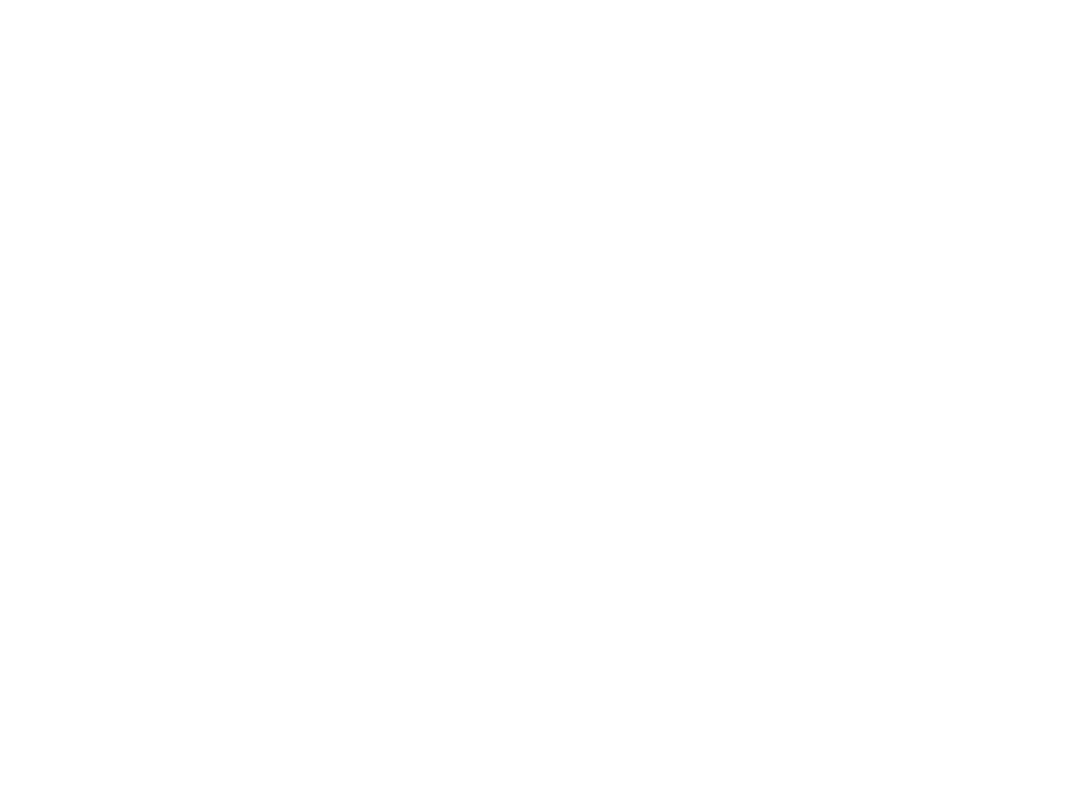
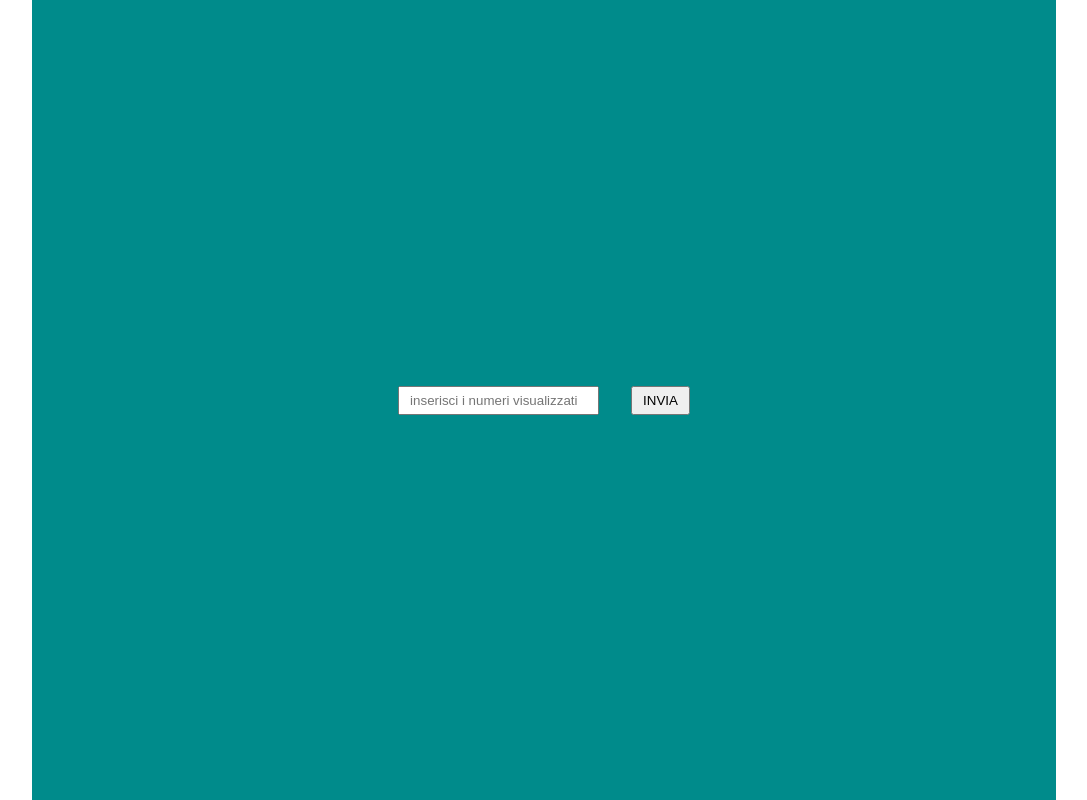
Before and after one commit to andreaconv/js-simon, a plain HTML site: page index.html in a window 1280 px wide. Shown: the whole page, without its empty margins (96-1183 px from the left). Drawn offline with Linux system fonts and the light colour scheme.

Commit message:
[add] bozza di controllo

```diff
--- a/CSS/style.css
+++ b/CSS/style.css
@@ -6,8 +6,26 @@
 
 body{
   font-family: 'Lucida Sans', 'Lucida Sans Regular', 'Lucida Grande', 'Lucida Sans Unicode', Geneva, Verdana, sans-serif;
+  height: 100vh;
+}
+
+.container{
+  display: flex;
+  justify-content: center;
+  align-items: center;
+  width: 80%;
+  max-width: 1200px;
+  height: 100%;
+  margin: 0 auto;
+  padding: 5rem;
+  background-color: darkcyan;
 }
 
 .hide{
   display: none;
 }
+
+.btn{
+  padding: 5px 10px;
+  margin: 1rem;
+}
--- a/JS/script.js
+++ b/JS/script.js
@@ -1,20 +1,47 @@
-
+//prendo gli elementi dall'HTML
 const h1 = document.querySelector("h1");
-console.log(h1);
+const input = document.querySelector("input");
+const btn = document.querySelector("button");
 //creo la lista da mostrare
 let list = [];
+//creo la lista dei numeri inseriti
+let numberInput = [];
+console.log(numberInput)
 
-for (let i = 0; i < 5; i++) {
+
+//ciclo per generare i numeri random
+for (let i = 0; i < 1; i++) {
   const numeroRandom = generateRandomNumber(list, 1, 100);
   list.push(numeroRandom);
 }
-console.log(list);
+console.log(list)
 //inserisco la lista nell'HTML
 h1.innerHTML = list;
 
+//dopo 5 secondo elimino la lista e faccio apparire l'input e il bottone
 setTimeout(function () {
-  h1.className = ("hide");
-}, 5000)
+  h1.classList.add("hide");
+  input.classList.remove("hide");
+  btn.classList.remove("hide");
+}, 1000)
+
+//TODO:prima di prendere i valori inseriti devo controllare che siano giusti (dei numeri)
+
+
+//prendo i valori inseriti e li confronto con la lista dei numeri
+//se sono tutti esatti output giusto altrimenti riprova
+btn.addEventListener("click", function(){
+  numberInput.push(input.value);
+
+  if (list.includes(numberInput)){
+    console.log("sbagliato")
+  }else{
+    console.warn("giusto")
+  }
+
+
+})
+
 
 
 
--- a/index.html
+++ b/index.html
@@ -9,7 +9,16 @@
 </head>
 <body>
 
-  <h1></h1>
+  <div class="container">
+
+    <h1></h1>
+
+    <input class="hide btn" type="text" placeholder="inserisci i numeri visualizzati">
+
+    <button class="hide btn">INVIA</button>
+
+  </div>
+
 
   <script src="JS/script.js"></script>
 </body>
```
